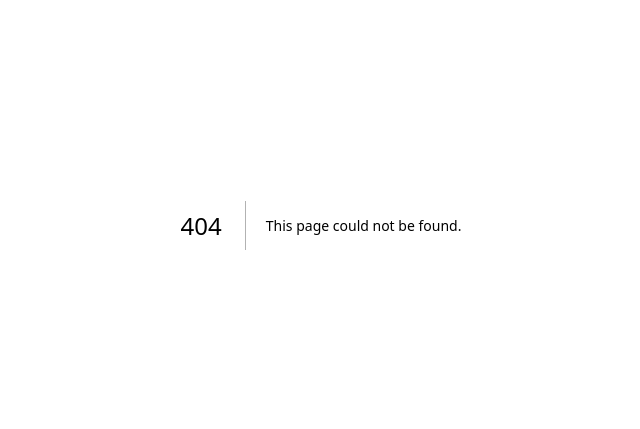
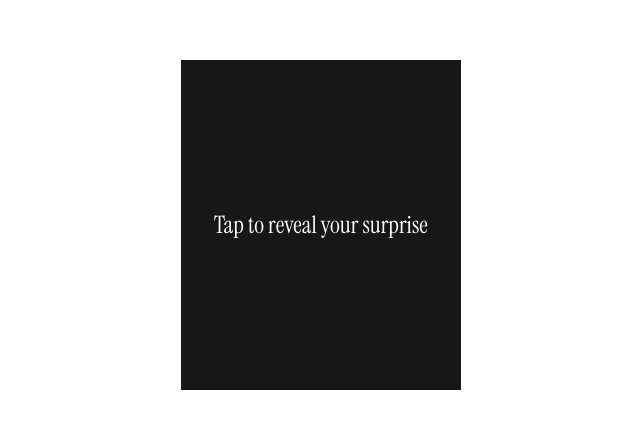
Before and after one commit to amarnathdhumal/chamaacui, a Next.js app: page /hover-card in a window 1280 px wide. Before the commit this address had no page. Shown: the part 175-604 px from the top of the page, without its empty margins (319-959 px from the left). Built offline with nearby package versions, Linux system fonts and the light colour scheme.

Commit message:
added gift card

```diff
--- /dev/null
+++ b/app/hover-card/page.tsx
@@ -0,0 +1,11 @@
+import HoverCardComponent from "@/components/ui/hover-card"
+
+const HoverCard = () => {
+    return (
+        <div className="h-screen bg-white flex items-center justify-center">
+            <HoverCardComponent />
+        </div>
+    )
+}
+
+export default HoverCard;
--- /dev/null
+++ b/components/ui/hover-card.tsx
@@ -0,0 +1,42 @@
+"use client";
+
+import { motion } from "motion/react";
+
+import { useState } from "react";
+
+const GiftCard = () => {
+  const [isHovered, setIsHovered] = useState(false);
+  return (
+    <motion.div
+      onHoverStart={() => setIsHovered(true)}
+      onHoverEnd={() => setIsHovered(false)}
+      className="relative w-[280px] h-[330px] [perspective:1000px] cursor-pointer"
+    >
+      {/* Front card */}
+      <motion.div
+        transition={{ duration: 0.4 }}
+        animate={{ rotateY: isHovered ? -80 : 0 }}
+        className="absolute inset-0 bg-neutral-900 flex items-center justify-center  [backface-visibility:hidden] z-10 origin-left"
+      >
+        <p className="text-[24px] text-white font-medium text-center p-4 font-serif">
+          Tap to reveal your surprise
+        </p>
+      </motion.div>
+
+      {/* Back card */}
+      <motion.div
+  className="absolute inset-0 bg-black flex items-center justify-center [backface-visibility:hidden]"
+>
+  <p className="text-[18px] font-medium p-4 text-center text-white">
+    🎉 Your Coupon Code:
+    <br />
+    <span className="font-serif text-[32px] text-green-400">
+      SAVE20
+    </span>
+  </p>
+</motion.div>
+    </motion.div>
+  );
+};
+
+export default GiftCard;
```
